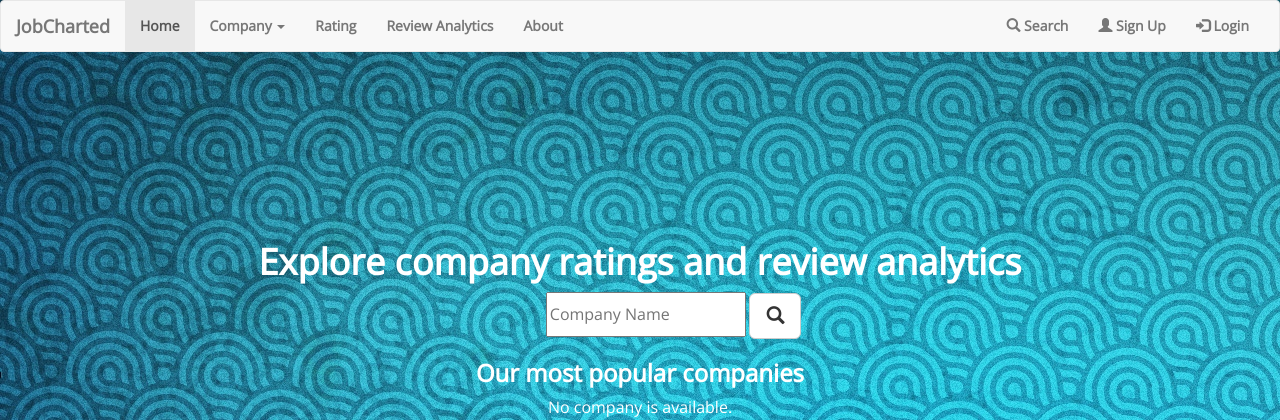
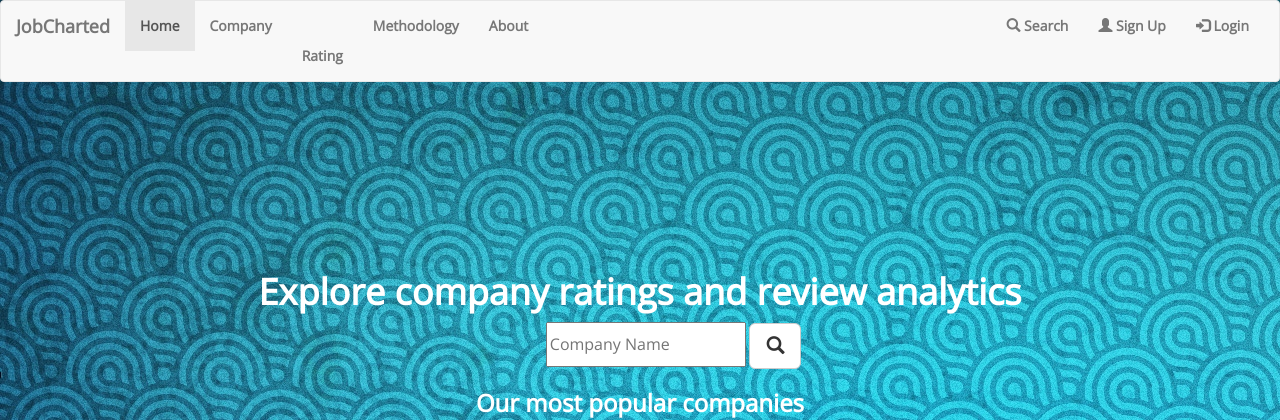
Before and after one commit to vicher37/jobchart, a Django app: page / in a window 1280 px wide. Shown: the top 420 px of the page. Run offline with Django 3.2, Linux system fonts and the light colour scheme; data that the repository does not hold is empty; some libraries are stand-ins or nearby versions.

Commit message:
Update index.html

```diff
--- a/comp/templates/comp/index.html
+++ b/comp/templates/comp/index.html
@@ -30,14 +30,9 @@
         <li class="active"><a href="/">Home</a></li>
         <li class="dropdown">
           <a class="dropdown-toggle" data-toggle="dropdown" href="#">Company
-          <span class="caret"></span></a>
-          <ul class="dropdown-menu">
-            <li><a href="#">Rating</a></li>
-            <li><a href="#">Review Analytics</a></li>
-          </ul>
         </li>
         <li><a href="#">Rating</a></li>
-        <li><a href="#">Review Analytics</a></li>
+        <li><a href="/review_analytics/">Methodology</a></li>
         <li><a href="/about/">About</a></li>
       </ul>
       <ul class="nav navbar-nav navbar-right">
```
